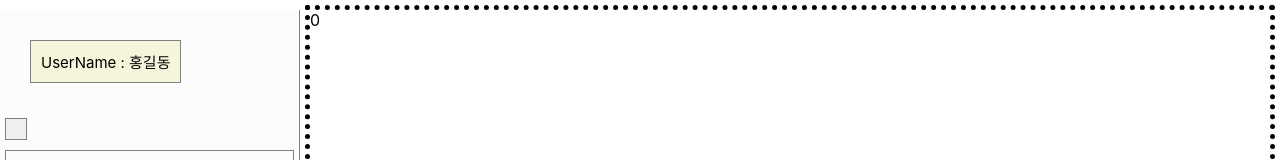
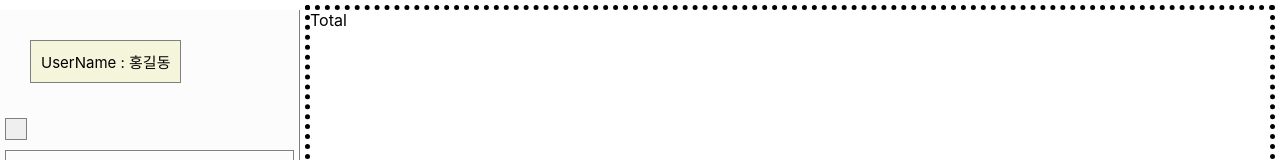
Before and after one commit to limeojin363/10000H, a React (Create React App) app: page / in a window 1280 px wide. Both pictures are taken after a click on the element "Total". Shown: the top 160 px of the page. Built offline with nearby package versions, Linux system fonts and the light colour scheme.

Commit message:
contentTitle

```diff
--- a/src/Content.js
+++ b/src/Content.js
@@ -1,25 +1,30 @@
 import { useSelector,useDispatch } from "react-redux";
 import { useParams } from "react-router-dom";
-import { addChild, changeName, removeChild} from './store'
+import { addRecord, removeRecord, changeRecordName } from './store'
 
 function Content() {
     let dispatch = useDispatch();
     let state = useSelector(( state )=>{ return state })
     let start = state.rootFolder
 
-    let {ids} = useParams();
+    let {ids} = useParams()
     let idArray = []
     for (var i = 0; i < ids.length; i++) {
         if (ids[i] != '-') idArray.push(ids[i])
     }
-    let contentTitle = ''
+    console.log(idArray.length)
+    let obj = start
+
+    for (var i = 0; i < idArray.length; i++) {
+        let temp = obj.children.find((a)=>a.id == idArray[i])
+        obj = temp
+    }
+    let contentTitle = obj.name
+
 
     return (
         <div>
-            <div></div>
-            {
-                idArray.map((a,i)=>{return <div key={i}>{a}</div>})
-            }
+            <div>{contentTitle}</div>
         </div>
     )
 }
--- a/src/Folders.js
+++ b/src/Folders.js
@@ -1,6 +1,6 @@
 import { useNavigate } from "react-router-dom";
 import { useDispatch, useSelector } from "react-redux"
-import { addChild, changeName, removeChild} from './store'
+import { addChild, changeFolderName, removeChild} from './store'
 
 function Folders() {
     let state = useSelector(( state )=>{ return state })
@@ -44,7 +44,7 @@ function MakeFolder(props) {
                     }}>❌</button>
                     <button onClick={()=>{
                         var newName = prompt("새로운 폴더명을 입력하세요")
-                        dispatch(changeName({address : address, newName : newName}))
+                        dispatch(changeFolderName({address : address, newName : newName}))
                     }}>✅</button>
                 </span>
             </div>
--- a/src/store.js
+++ b/src/store.js
@@ -18,13 +18,14 @@ let rootFolder = createSlice({
       ]
     },
     reducers : {
+
       removeChild(state, action) {
         let address = action.payload.address
         let obj = state
         let parentObj = state
         let childObj
 
-        // 제거되는 객체의 위치 결정
+        // 제거되는 객체 결정
         for (var i = 9; i < address.length; i++) {
           if (address[i]!='-') {
             let temp
@@ -51,7 +52,7 @@ let rootFolder = createSlice({
         let parentObj = state
         let childObj
 
-        // 추가되는 객체의 위치 결정
+        // 추가되는 상위객체 결정
         for (var i = 9; i < address.length; i++) {
           if (address[i]!='-') {
             let temp
@@ -71,14 +72,14 @@ let rootFolder = createSlice({
         console.log(newObj)
         childObj.children.push(newObj)
       },
-      changeName(state,action) {
+      changeFolderName(state,action) {
         let address = action.payload.address
         let newName = action.payload.newName
         let obj = state
         let parentObj = state
         let childObj
 
-        // 이름을 변경할 객체의 위치 결정
+        // 이름을 변경할 객체 결정
         for (var i = 9; i < address.length; i++) {
           if (address[i]!='-') {
             let temp
@@ -89,11 +90,20 @@ let rootFolder = createSlice({
           }
         }
         childObj.name = newName
+      },
+      addRecord(state,action) {
+
+      },
+      removeRecord(state,action) {
+
+      },
+      changeRecordName(state,action) {
+
       }
     }
 })
 
-export let { addChild, removeChild, changeName } = rootFolder.actions
+export let {  addChild, removeChild, changeFolderName, addRecord,removeRecord,changeRecordName} = rootFolder.actions
 
 export default configureStore({
   reducer: {
```
